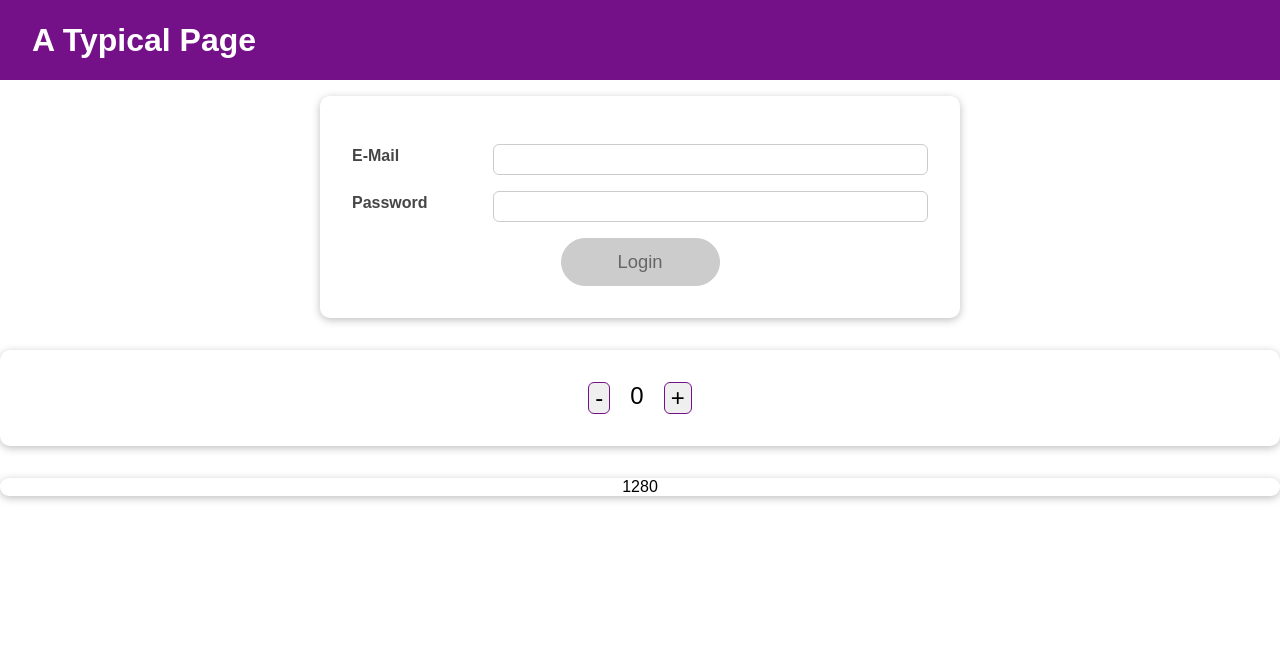
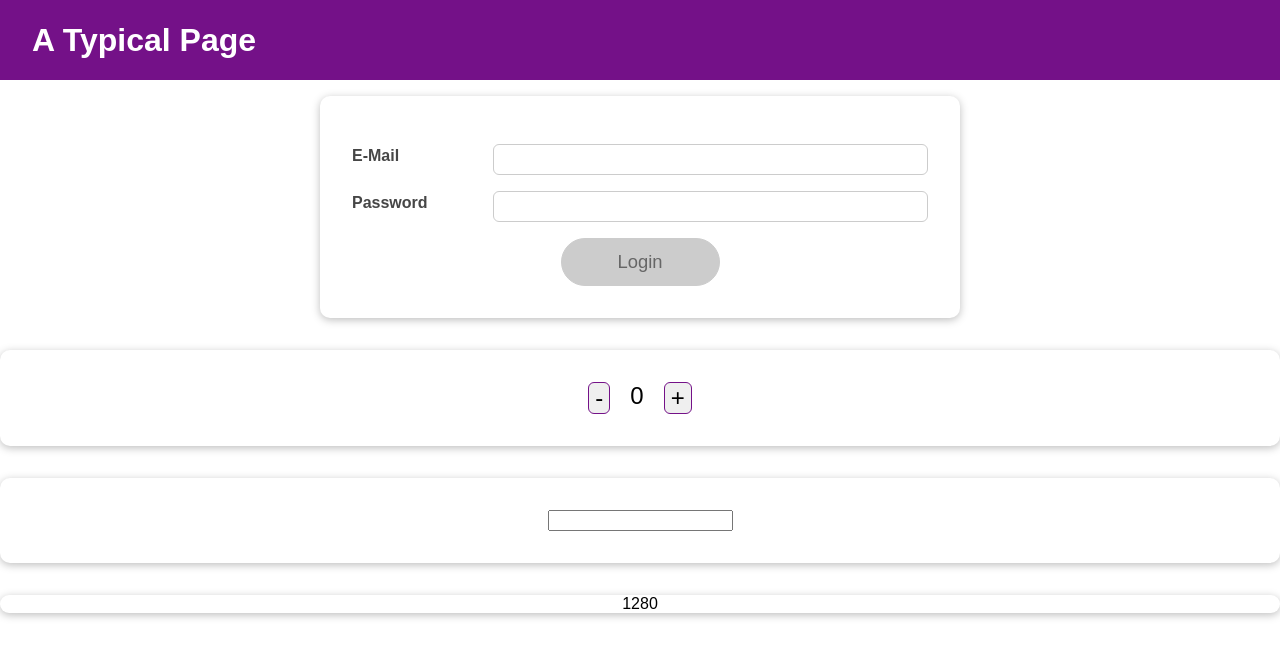
Before and after one commit to mchavez123/Advanced, a React (Create React App) app: page / in a window 1280 px wide. Shown: the top 658 px of the page. Built offline with nearby package versions, Linux system fonts and the light colour scheme.

Commit message:
useEffect & useReducer practice

```diff
--- a/src/App.js
+++ b/src/App.js
@@ -6,6 +6,7 @@ import MainHeader from "./components/MainHeader/MainHeader";
 import AuthContext from "./store/auth-context";
 import Counter from "./components/Counter/Counter";
 import PostsUsersComments from "./components/PostsUsersComments/PostsUsersComments";
+import Todo from './components/Todo/Todo';
 
 
 function App() {
@@ -43,6 +44,7 @@ function App() {
         {isLoggedIn && <Home onLogout={logoutHandler} />}
       </main>
       <Counter />
+      <Todo />
       <PostsUsersComments />
 
     </AuthContext.Provider>
--- /dev/null
+++ b/src/components/Todo/ToDoList.js
@@ -0,0 +1,12 @@
+import React from 'react'
+
+export default function ToDoList( {todo }) {
+  return (
+    <div>
+
+        <span style={{ color: todo.complete ? '#AAA' : '#000'}}>{todo.name}</span>
+        <button>Toggle</button>
+        <button>Delete</button>
+    </div>
+  )
+}
--- /dev/null
+++ b/src/components/Todo/Todo.js
@@ -0,0 +1,52 @@
+import React, { useState, useReducer } from 'react';
+import Card from '../UI/Card/Card';
+import styles from './Todo.module.css';
+import ToDoList from './ToDoList';
+
+const ACTIONS = {
+    ADD_TODO: 'add-todo',
+    TOGGLE_TODO: 'toggle-todo'
+}
+
+const newTodo = (name) => {
+    return { id: Date.now(), name: name, complete: false}
+}
+
+const reducer = (todos, action) => {
+    switch (action.type) {
+        case ACTIONS.ADD_TODO:
+            return [...todos, newTodo(action.payload.name)]
+        case ACTIONS.TOGGLE_TODO:
+            return todos.map(todo => {
+                if (todo.id === action.payload.id) {
+                    return { ...todo, complete: !todo.complete }
+                }
+                return todo
+            })
+    }
+}
+
+function Todo() {
+    const [todos, dispatch] = useReducer(reducer, [])
+    const [name, setName] = useState('');
+
+    const handleSubmit = (e) => {
+        e.preventDefault();
+        dispatch ({ type: ACTIONS.ADD_TODO, payload: { name: name } })
+        setName('');
+    }
+    console.log( todos );
+
+    return (
+        <Card>
+        <form className={styles.form} onSubmit={handleSubmit}>
+            <input type="text" value={name} onChange={e => setName (e.target.value)} />
+        </form>
+        {todos.map(todo => {
+            return <ToDoList key={todo.id} todo={todo} />
+        })}
+        </Card>
+    );
+}
+
+export default Todo;
--- /dev/null
+++ b/src/components/Todo/Todo.module.css
@@ -0,0 +1,16 @@
+.form {
+    width:100px;
+  font-size: 24px;
+  display: flex;
+  justify-content: center;
+  width: 50%;
+  max-width: 20rem;
+  margin: 2rem auto;
+  padding: 2rem;
+}
+.button {
+  font-size: 24px;
+  margin: 0px 20px;
+  border-radius: 6px;
+  border: 1px solid #741188;
+}
```
Also changed, not shown: 1 other file (tests, documents, lock files or other folders).
